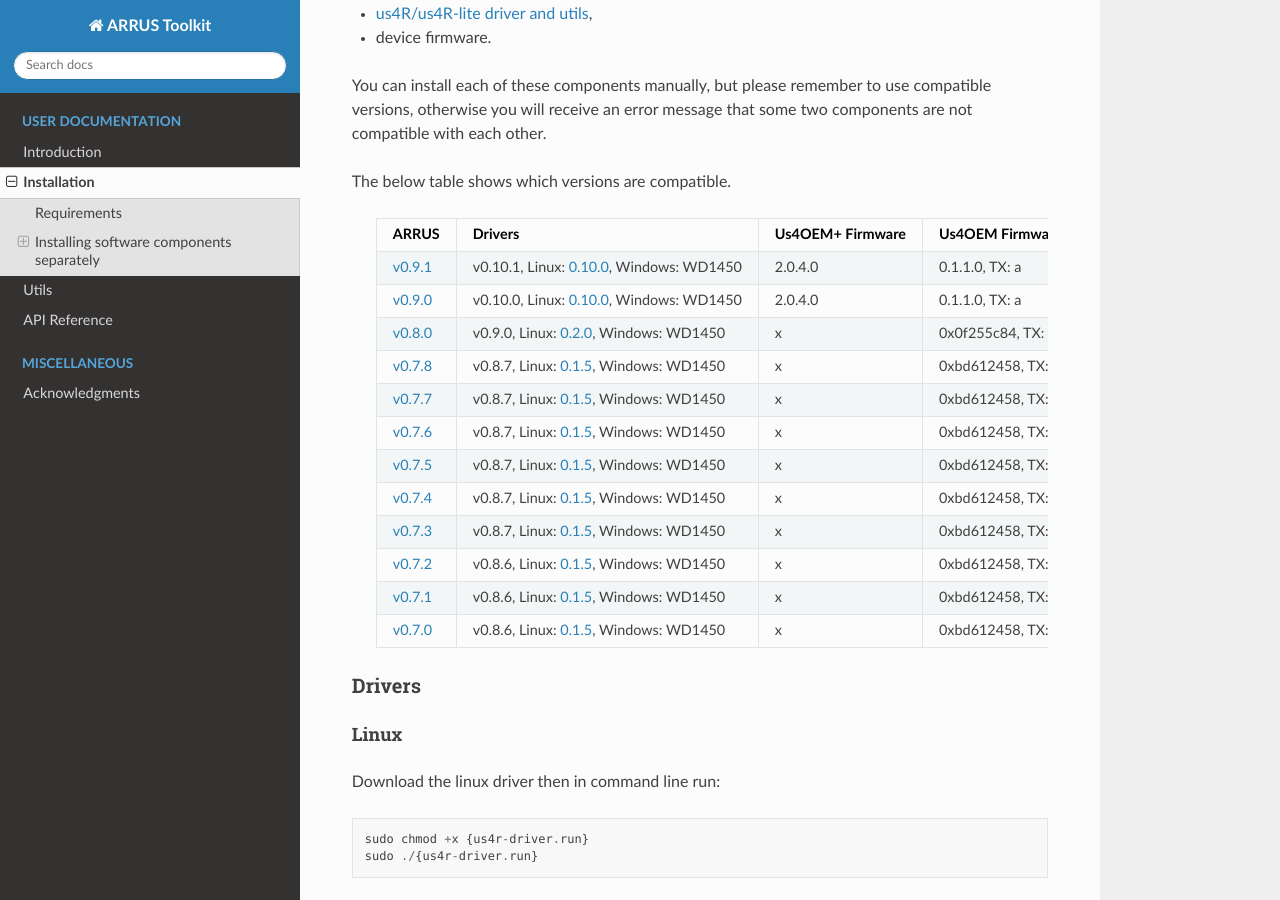
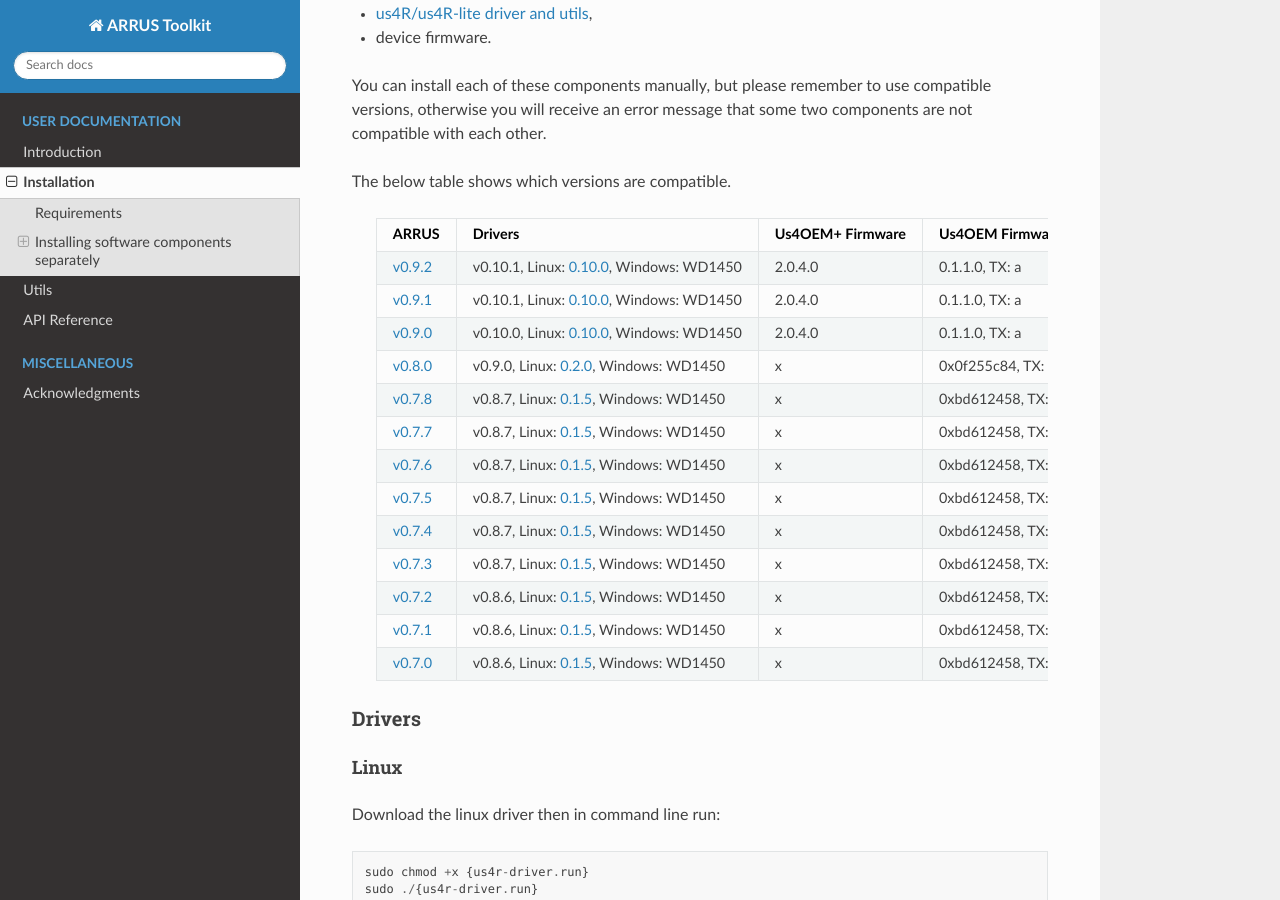
Before and after one commit to us4useu/arrus-toolkit, a Sphinx documentation site: the page built from docs/content/installation/index.rst, in a window 1280 px wide and 900 px high, scrolled down 3053 px. Built offline with Sphinx 7.4.7 and the Read the Docs theme 2.0.0, drawn with Linux system fonts in a browser that asks for light colours.

Commit message:
Added version 0.9.2.

```diff
--- a/docs/content/installation/index.rst
+++ b/docs/content/installation/index.rst
@@ -111,6 +111,7 @@
  ================================================================================= ========================================================================================================================================================== ================== =================== ==================== ===============
   ARRUS                                                                             Drivers                                                                                                                                                   Us4OEM+ Firmware   Us4OEM Firmware     DBAR-Lite Firmware   DBAR Firmware
  ================================================================================= ========================================================================================================================================================== ================== =================== ==================== ===============
+  `v0.9.2 <https://github.com/us4useu/arrus/releases/tag/v0.9.2>`__                 v0.10.1, Linux: `0.10.0 <https://github.com/us4useu/us4r-drivers/releases/download/v0.10.0/us4r-lkm-v0.10.0.run>`__, Windows: WD1450                      2.0.4.0            0.1.1.0, TX: a      0x243a5479           0x705c9732
   `v0.9.1 <https://github.com/us4useu/arrus/releases/tag/v0.9.1>`__                 v0.10.1, Linux: `0.10.0 <https://github.com/us4useu/us4r-drivers/releases/download/v0.10.0/us4r-lkm-v0.10.0.run>`__, Windows: WD1450                      2.0.4.0            0.1.1.0, TX: a      0x243a5479           0x705c9732
   `v0.9.0 <https://github.com/us4useu/arrus/releases/tag/v0.9.0>`__                 v0.10.0, Linux: `0.10.0 <https://github.com/us4useu/us4r-drivers/releases/download/v0.10.0/us4r-lkm-v0.10.0.run>`__, Windows: WD1450                      2.0.4.0            0.1.1.0, TX: a      0x243a5479           0x705c9732
   `v0.8.0 <https://github.com/us4useu/arrus/releases/tag/v0.8.0>`__                 v0.9.0, Linux: `0.2.0 <https://github.com/us4useu/us4r-drivers/releases/download/v0.9.0-dev-first/us4r-driver-v0.2.0-dev20221007.run>`__, Windows: WD1450 x                  0x0f255c84, TX: a   0x243a5479           0x705c9732
```
